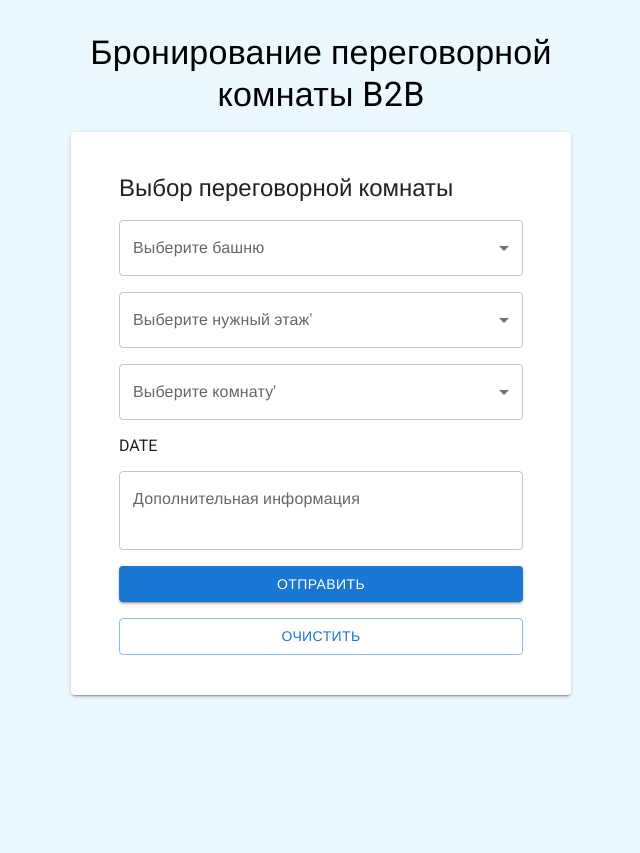
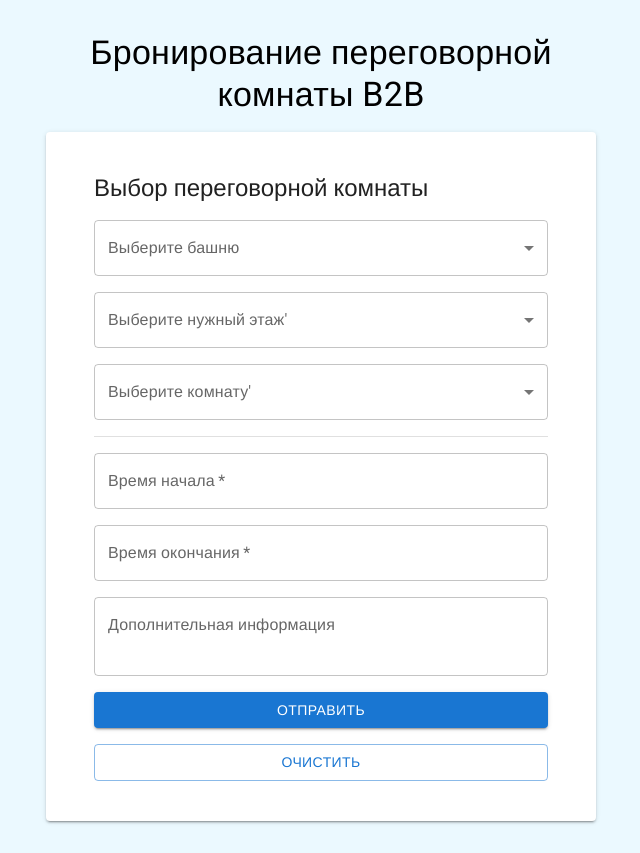
Before and after one commit to devmikealex/Room-reservation, a React (Vite) app: page / in a window 1280 px wide. Shown: the whole page, without its empty margins (319-959 px from the left). Before the commit the page ends 800 px from the top, so only its background shows below. Built offline with nearby package versions, Linux system fonts and the light colour scheme; a web font is replaced by a local one.

Commit message:
Add date-time picker

```diff
--- a/package.json
+++ b/package.json
@@ -13,6 +13,8 @@
     "@emotion/styled": "^11.11.0",
     "@fontsource/roboto": "^4.5.8",
     "@mui/material": "^5.12.3",
+    "@mui/x-date-pickers": "^6.3.1",
+    "dayjs": "^1.11.7",
     "react": "^18.2.0",
     "react-dom": "^18.2.0"
   },
--- a/src/App.tsx
+++ b/src/App.tsx
@@ -1,8 +1,10 @@
 import {
     Button,
     Card,
+    Divider,
     FormControl,
     FormHelperText,
+    Grid,
     Input,
     InputLabel,
     MenuItem,
@@ -15,10 +17,19 @@ import {
 import { Box } from '@mui/system'
 import { ChangeEvent, useRef, useState } from 'react'
 
+import { DemoContainer } from '@mui/x-date-pickers/internals/demo'
+import { AdapterDayjs } from '@mui/x-date-pickers/AdapterDayjs'
+import { LocalizationProvider } from '@mui/x-date-pickers/LocalizationProvider'
+import { DateTimePicker } from '@mui/x-date-pickers/DateTimePicker'
+import { ruRU } from '@mui/x-date-pickers/locales'
+import 'dayjs/locale/ru'
+
 function App() {
     const [tower, setTower] = useState('')
     const [level, setLevel] = useState('')
     const [room, setRoom] = useState('')
+    const [startTime, setStartTime] = useState(null)
+    const [endTime, setEndTime] = useState(null)
     const [comment, setComment] = useState('')
     // const commentRef = useRef<HTMLTextAreaElement>(null)
 
@@ -44,6 +55,8 @@ function App() {
             tower,
             level,
             room,
+            startTime,
+            endTime,
             comment,
             // comment: commentRef.current!.value,
         })
@@ -56,6 +69,9 @@ function App() {
         setTower('')
         setLevel('')
         setRoom('')
+
+        setStartTime(null)
+        setEndTime(null)
 
         setComment('')
         // commentRef.current!.value = '' // TODO переделать под стэйт
@@ -95,21 +111,20 @@ function App() {
             <Card
                 component='form'
                 sx={{
-                    maxWidth: 500,
+                    maxWidth: 550,
                     py: 5,
                     px: 6,
                     display: 'flex',
                     flexDirection: 'column',
                     gap: 2,
                     margin: '0 auto',
-                    boxShadow: 2
+                    boxShadow: 2,
                 }}
-                onSubmit={(e)=>{
-                    e.preventDefault();
+                onSubmit={(e) => {
+                    e.preventDefault()
                 }}
             >
-                <Typography variant="h5">Выбор переговорной комнаты</Typography>
-
+                <Typography variant='h5'>Выбор переговорной комнаты</Typography>
                 <FormControl fullWidth>
                     <InputLabel id='tower-select-label'>Выберите башню</InputLabel>
                     <Select
@@ -124,7 +139,6 @@ function App() {
                         <MenuItem value={'B'}>Башня Б</MenuItem>
                     </Select>
                 </FormControl>
-
                 <FormControl fullWidth>
                     <InputLabel id='level-select-label'>Выберите нужный этаж'</InputLabel>
                     <Select
@@ -139,7 +153,6 @@ function App() {
                         {levelItems}
                     </Select>
                 </FormControl>
-
                 <FormControl fullWidth>
                     <InputLabel id='room-select-label'>Выберите комнату'</InputLabel>
                     <Select
@@ -154,8 +167,36 @@ function App() {
                     </Select>
                 </FormControl>
 
-                {/* выбор даты и интервала времени (в произвольном виде, например выпадающие списки, data-picker) */}
-DATE
+                <Divider />
+
+                    {/* выбор даты и интервала времени (в произвольном виде, например выпадающие списки, data-picker) */}
+                    <LocalizationProvider dateAdapter={AdapterDayjs} adapterLocale='ru'>
+                            <DateTimePicker
+                                label='Время начала'
+                                ampm={false}
+                                disablePast={true}
+                                value={startTime}
+                                onChange={(newValue) => setStartTime(newValue)}
+                                slotProps={{
+                                    textField: {
+                                        required: true,
+                                    },
+                                }}
+                            />
+                            <DateTimePicker
+                                label='Время окончания'
+                                ampm={false}
+                                disablePast={true}
+                                value={endTime}
+                                onChange={(newValue) => setEndTime(newValue)}
+                                slotProps={{
+                                    textField: {
+                                        required: true,
+                                    },
+                                }}
+                            />
+                    </LocalizationProvider>
+
                 <TextField
                     label='Дополнительная информация'
                     variant='outlined'
@@ -171,11 +212,9 @@ DATE
                     // inputRef={commentRef}
                     // InputLabelProps={{ shrink: commentRef.current.value }}
                 />
-
                 <Button variant='contained' type='submit' onClick={handleSubmit}>
                     Отправить
                 </Button>
-
                 <Button variant='outlined' type='reset' onClick={handleReset}>
                     Очистить
                 </Button>
```
Also changed, not shown: 1 other file (tests, documents, lock files or other folders).
